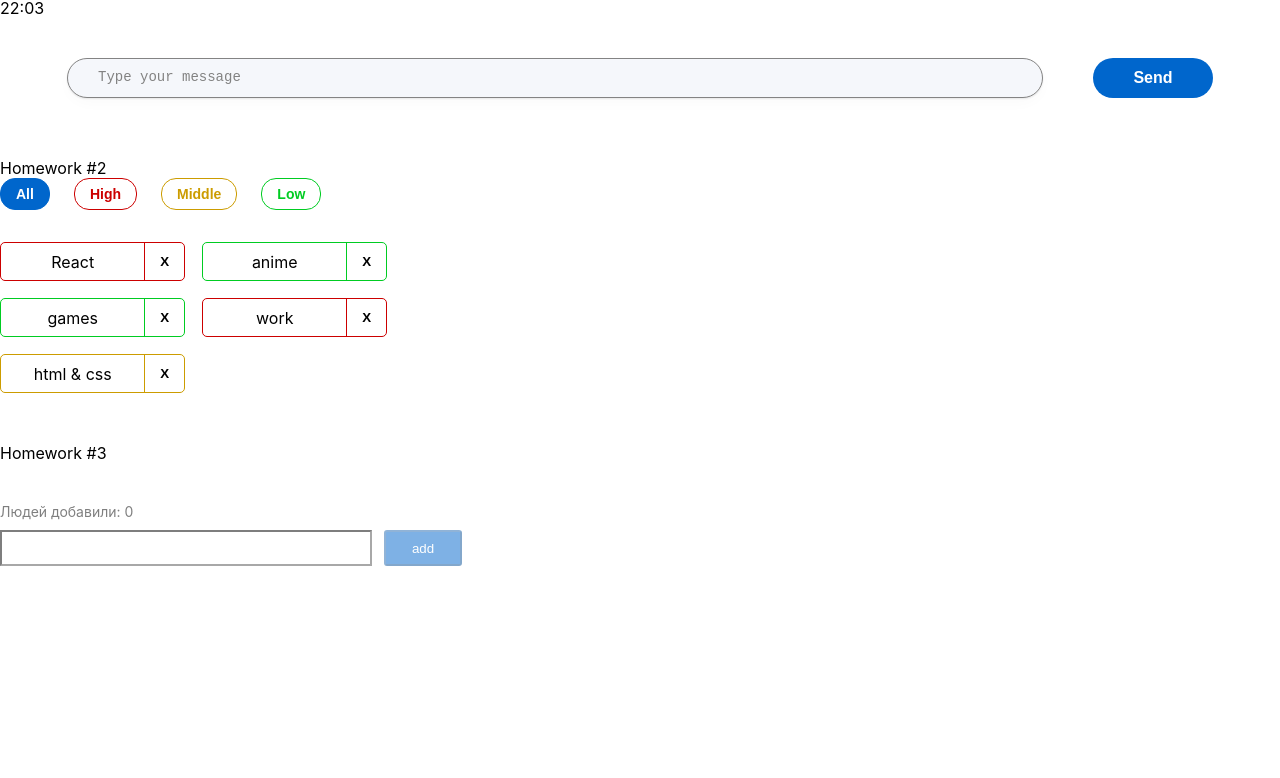
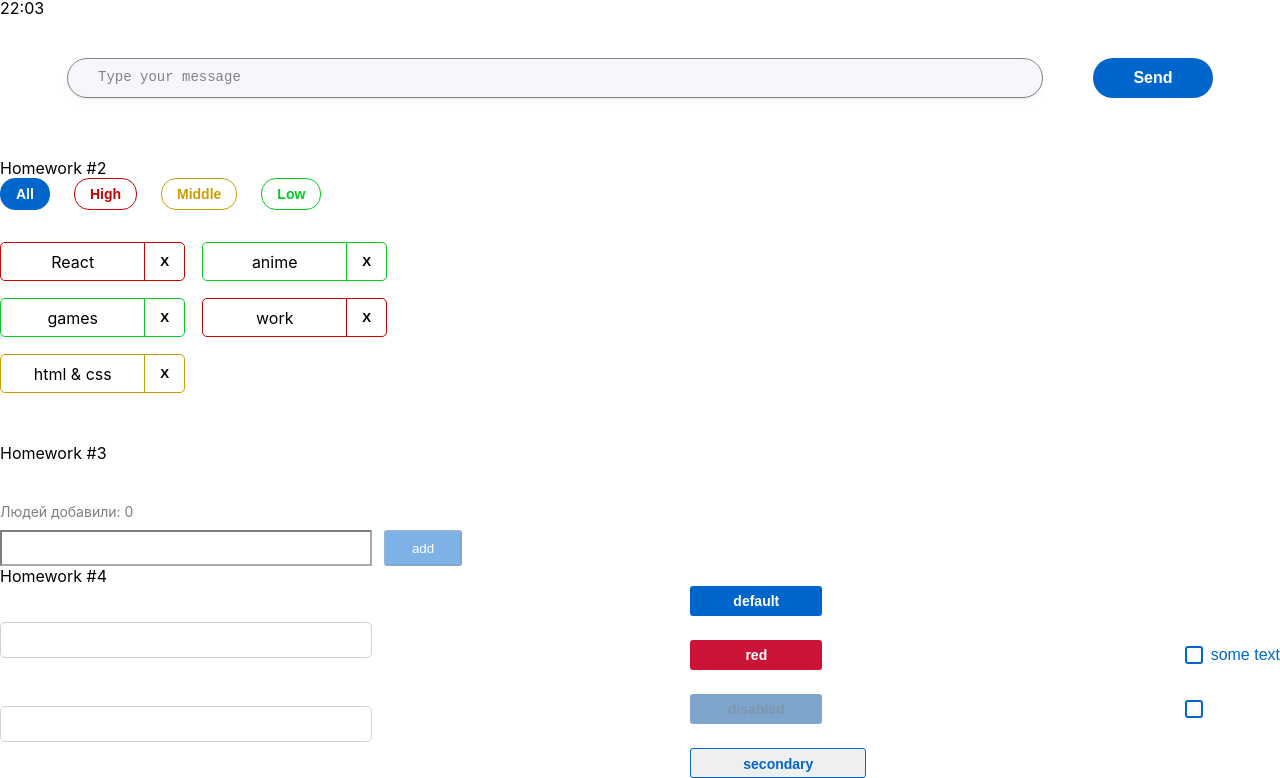
Before and after one commit to Ilja-Prihach/social_home, a React (Create React App) app: page / in a window 1280 px wide. Shown: the part 193-971 px from the top of the page. Before the commit the page ends 800 px from the top, so only its background shows below. Built offline with nearby package versions, Linux system fonts and the light colour scheme.

Commit message:
sprint 2, HW-4

```diff
--- a/src/s1-main/App.tsx
+++ b/src/s1-main/App.tsx
@@ -3,6 +3,7 @@
 import HW1 from '../s2-homeworks/hw01/HW1'
 import HW2 from "../s2-homeworks/hw02/HW2";
 import HW3 from "../s2-homeworks/hw03/HW3";
+import HW4 from "../s2-homeworks/hw04/HW4";
 
 function App() {
     return (
@@ -11,7 +12,7 @@
             {/*раскомментировать по ходу выполнения*/}
             <HW2/>
             <HW3/>
-            {/*<HW4/>*/}
+            <HW4/>
 
             {/*при выполнении дз 5 и более - закомментировать здесь дз 1-4, так как они есть внутри дз 5*/}
             {/*<HW5/>*/}
--- a/src/s2-homeworks/hw04/common/c1-SuperInputText/SuperInputText.module.css
+++ b/src/s2-homeworks/hw04/common/c1-SuperInputText/SuperInputText.module.css
@@ -1,20 +1,33 @@
 .input:focus {
+    outline: none;
+    border-color: #aaa;
 }
 
 .input {
+    border: 1px solid #d1d1d1;
+    border-radius: 5px;
+    width: 372px;
+    height: 36px;
 }
 
 .inputWrapper {
+    position: relative;
 }
 
 .superInput {
+
 }
 
 .errorInput {
+    border: 1px solid #cc1439;
 }
 
 .errorInput:focus {
+    border: 1px solid #cc1439;
 }
 
 .error {
+    font-weight: 400;
+    font-size: 10px;
+    color: #cc1439;
 }
--- a/src/s2-homeworks/hw04/common/c2-SuperButton/SuperButton.module.css
+++ b/src/s2-homeworks/hw04/common/c2-SuperButton/SuperButton.module.css
@@ -1,36 +1,68 @@
 .button {
+    border: none;
+    border-radius: 3px;
+    padding: 5px 24px;
+    width: 132px;
+    height: 30px;
+
+    font-weight: 600;
+    font-size: 14px;
+    line-height: 143%;
+    color: #fff;
 }
 
 .disabled {
+    color: #002e5c;
+    background: #004d99;
+    opacity: 0.5;
 }
 
 .secondary {
+    width: 176px;
+    height: 30px;
+    border: 1px solid #06c;
+    color: #06c;
 }
 
 .default {
+    background-color: #06c;
 }
 
 .red {
+    background: #cc1439;
 }
 
 .default:hover {
+    width: 167px;
+    background: #0080ff;
 }
 
 .red:hover {
+    width: 167px;
+    background: #ff1a47;
 }
 
 .secondary:hover {
+    width: 167px;
+    background: #e5f0fa;
 }
 
 
 .default:active {
+    width: 149px;
+    background: #0059b2;
 }
 
 .secondary:active {
+    width: 149px;
+    background: #c9e5ff;
 }
 
 .red:active {
+    width: 149px;
+    background: #b21232;
 }
 
 .button:disabled {
+    background: #004d99;
 }
--- a/src/s2-homeworks/hw04/common/c2-SuperButton/SuperButton.tsx
+++ b/src/s2-homeworks/hw04/common/c2-SuperButton/SuperButton.tsx
@@ -17,13 +17,19 @@
         ...restProps // все остальные пропсы попадут в объект restProps, там же будет children
     }
 ) => {
-    const finalClassName = s.button
-        // + (disabled
-        //         ? ...
-        //         : xType === 'red'
-        //             ? ...
-        + (className ? ' ' + className : '') // задачка на смешивание классов
+    let baseClasses = s.button;
 
+    if (disabled) {
+        baseClasses += ' ' + s.disabled;
+    } else if (xType === 'red') {
+        baseClasses += ' ' + s.red;
+    } else if (xType === 'secondary') {
+        baseClasses += ' ' + s.secondary;
+    } else {
+        baseClasses += ' ' + s.default;
+    }
+
+    const finalClassName = baseClasses + (className ? ' ' + className : '');
     //ИЛИ ЕСЛИ НЕ ПОНЯТНО С finalClassName  ТОЖЕ САМОЕ ПРИ ПОМОЩИ ШАБЛОННЫХ СТРОК:
     // `${s.СТИЛЬ КНОПКИ}  ${xType==='КРАСНЫЙ' ? ДАВАЙ КРАСНЫЙ СТИЛЬ : xType === 'secondary' ? ДАВАЙ СЕКОНДАРИ СТИЛЬ: ДАВАЙ ПО ДЕФОЛТУ } ${disabled ? ДАВАЙ ДИЗАБЛЕТ СТИЛЬ :  ПУСТУЮ СТРОКУ} `
     // ЭТУ АЛХИМИЯ БУДЕМ ПОДРОБНО РАЗБИРАТЬ НА ДОПАХ
--- a/src/s2-homeworks/hw04/common/c3-SuperCheckbox/SuperCheckbox.tsx
+++ b/src/s2-homeworks/hw04/common/c3-SuperCheckbox/SuperCheckbox.tsx
@@ -34,6 +34,12 @@
         // ЕСЛИ(onChange ВООБЩЕ СУЩЕСТВУЕТ){
         //    ПЕРЕДАТЬ ЕМУ ИВЕНТ
         //}
+        if (onChangeChecked) {
+            onChangeChecked(e.target.checked)
+        }
+        if (onChange) {
+            onChange(e)
+        }
     }
 
     const finalInputClassName = s.checkbox
```
